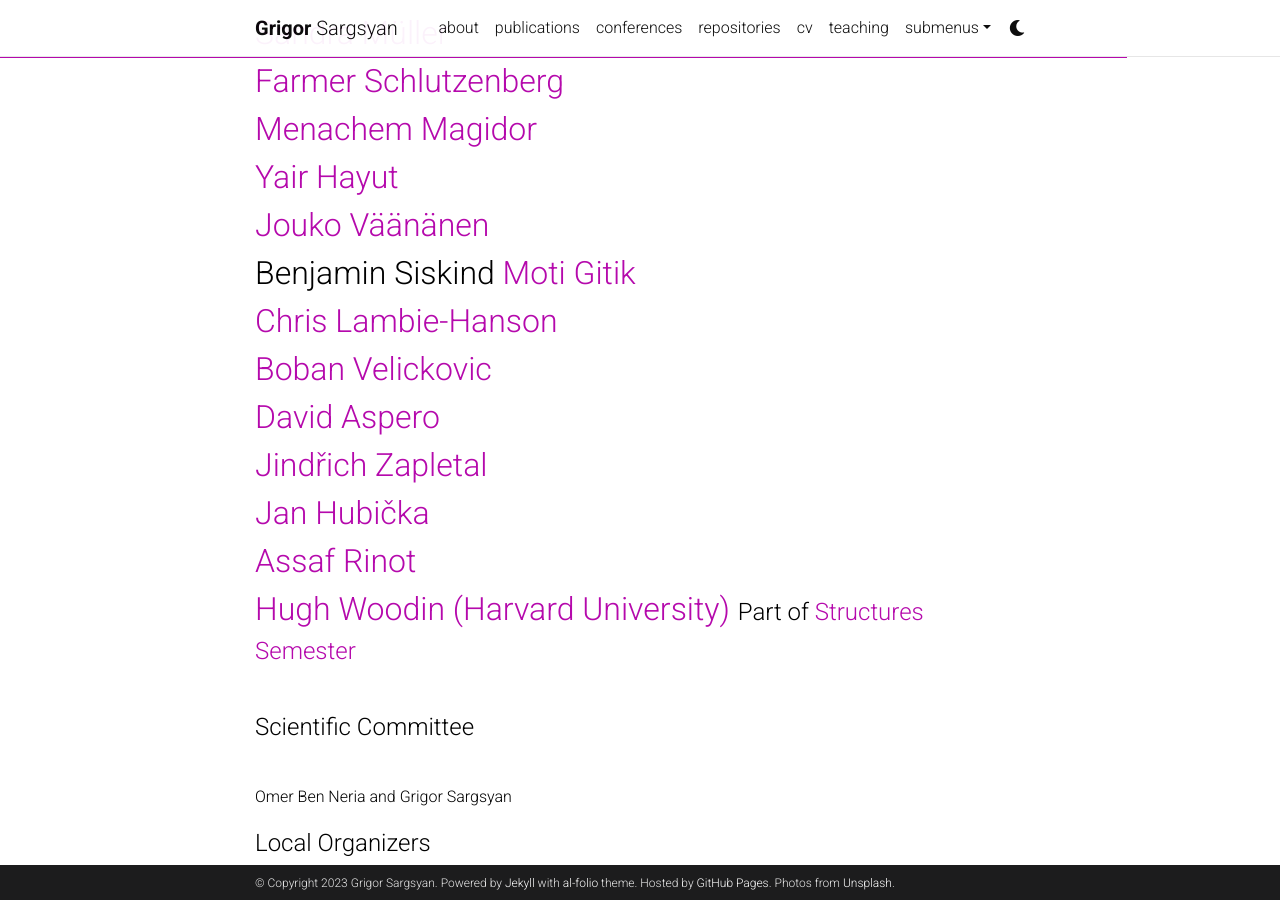
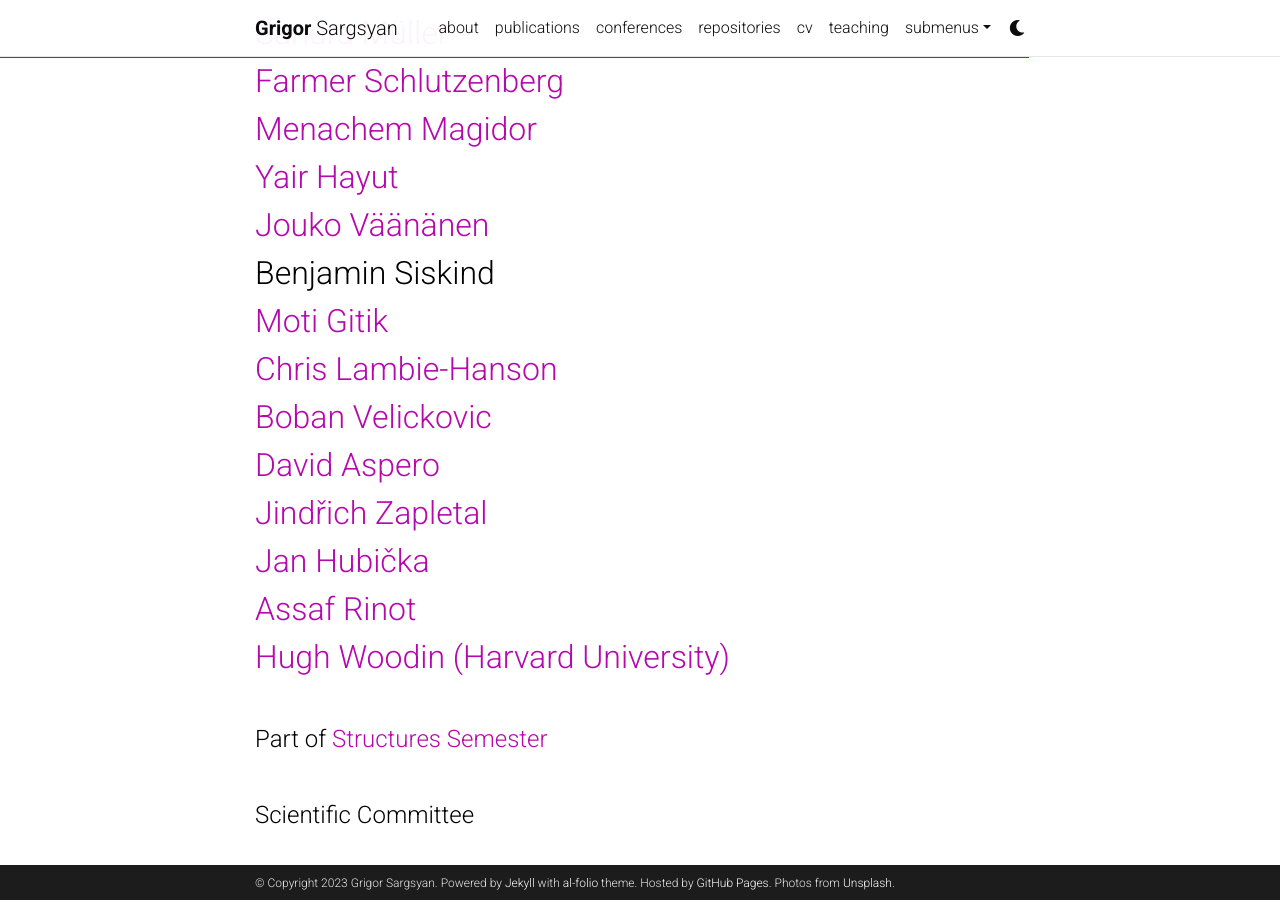
Before and after one commit to grigorsarg/grigorsarg.github.io, a Jekyll site: the page built from _projects/Perspectives.md, in a window 1280 px wide and 900 px high, scrolled down 813 px. Built offline with Jekyll 4.4.1, drawn with Linux system fonts in a browser that asks for light colours; comment, search, counter and statistics services are not loaded; a style sheet for code colours, icons or effects is not loaded.

Commit message:
Update Perspectives.md

```diff
--- a/_projects/Perspectives.md
+++ b/_projects/Perspectives.md
@@ -26,7 +26,7 @@
 <a href="https://en.wikipedia.org/wiki/Menachem_Magidor">Menachem Magidor  </a><br>
 <a href="https://mathematics.huji.ac.il/people/yair-hayut-0">Yair Hayut  </a><br>
 <a href="http://www.math.helsinki.fi/logic/people/jouko.vaananen/">Jouko Väänänen </a><br>
-Benjamin Siskind
+Benjamin Siskind <br>
 <a href="http://www.math.tau.ac.il/~gitik/">Moti Gitik</a><br>
 <a href="https://users.math.cas.cz/~lambiehanson/">Chris Lambie-Hanson  </a><br>
 <a href="https://webusers.imj-prg.fr/~boban.velickovic/">Boban Velickovic  </a><br>
@@ -34,7 +34,7 @@
 <a href="https://people.clas.ufl.edu/zapletal/">Jindřich Zapletal</a><br>
 <a href="https://www.ucw.cz/~hubicka/">Jan Hubička </a><br>
 <a href="https://www.assafrinot.com/">Assaf Rinot </a><br>
-<a href="https://philosophy.fas.harvard.edu/people/w-hugh-woodin">Hugh Woodin (Harvard University) </a> </font>
+<a href="https://philosophy.fas.harvard.edu/people/w-hugh-woodin">Hugh Woodin (Harvard University) </a> </font><br>
 
 
 <font size="+2"> Part of <a href="https://www.impan.pl/en/activities/banach-center/conferences/23-simons-08">Structures Semester</a></font> <br>
```
